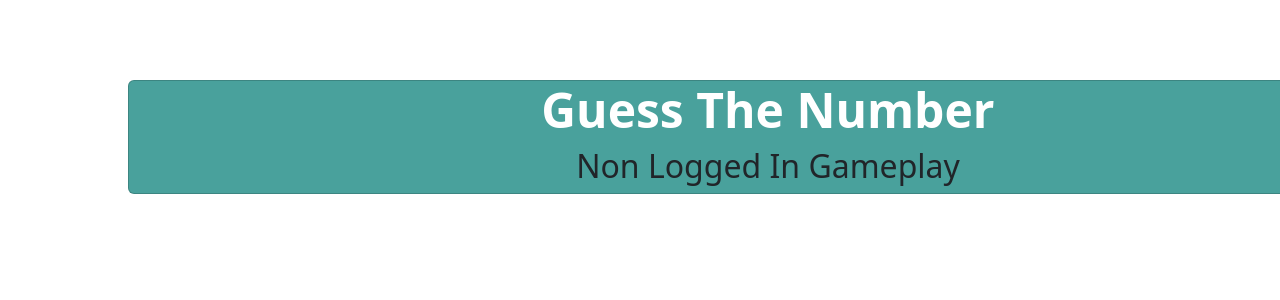
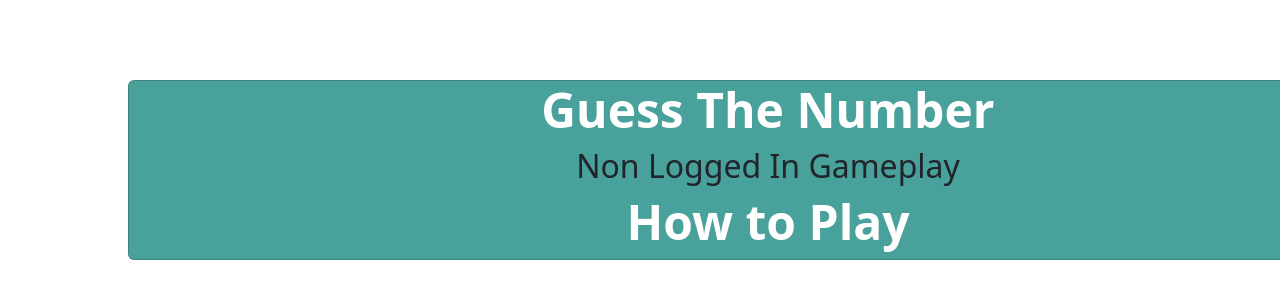
Before and after one commit to AndrewIMLEx/Learning-Project, a React app: page / in a window 1280 px wide. Shown: the top 300 px of the page. Built offline with nearby package versions, Linux system fonts and the light colour scheme.

Commit message:
render Rules component

```diff
--- a/src/Homepage/Homepage.jsx
+++ b/src/Homepage/Homepage.jsx
@@ -1,5 +1,5 @@
 import React from "react";
-
+import Rules from "./Rules";
 class Homepage extends React.Component{
     render() {
       return (
@@ -7,6 +7,7 @@ class Homepage extends React.Component{
       <div className="card">
         <h1>Guess The Number</h1>
         <h2>Non Logged In Gameplay</h2>
+        <Rules/>
         </div>
       </>
       )
```
